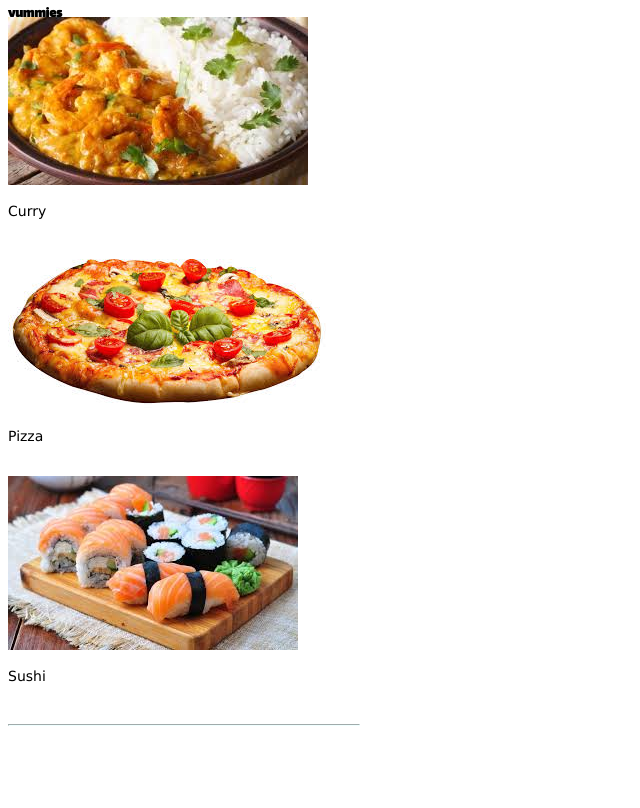
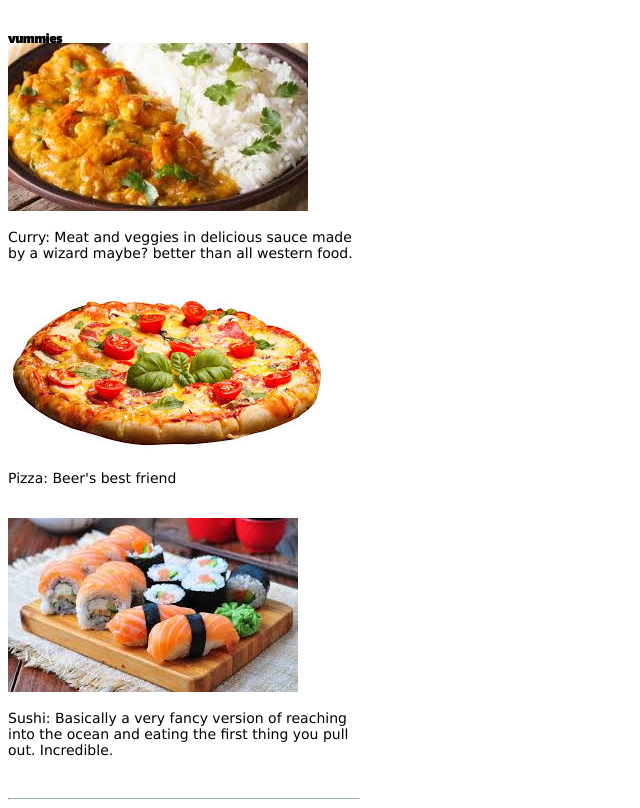
Before and after one commit to rdeloz/rdeloz.github.io, a plain HTML site: page index.html in a window 1280 px wide. Shown: the part 1144-1952 px from the top of the page, without its empty margins (0-640 px from the left). Before the commit the page ends 1878 px from the top, so only its background shows below. Drawn offline with Linux system fonts and the light colour scheme.

Commit message:
update index
maintain food section

```diff
--- a/index.html
+++ b/index.html
@@ -45,15 +45,16 @@
 
             <!--FOODS-->
             <div>
+                </br>
                 <h2>yummies</h2>
                 <img src="assets/curry.jpeg" />
-                <p>Curry</p>
+                <p>Curry: Meat and veggies in delicious sauce made by a wizard maybe? better than all western food.</p>
                 </br>
                 <img src="assets/pizza.jpeg" />
-                <p>Pizza</p>
+                <p>Pizza: Beer's best friend</p>
                 </br>
                 <img src="assets/sushi.jpeg" />
-                <p>Sushi</p>
+                <p>Sushi: Basically a very fancy version of reaching into the ocean and eating the first thing you pull out. Incredible.</p>
                 </br>
             </div>
             <hr>
```
